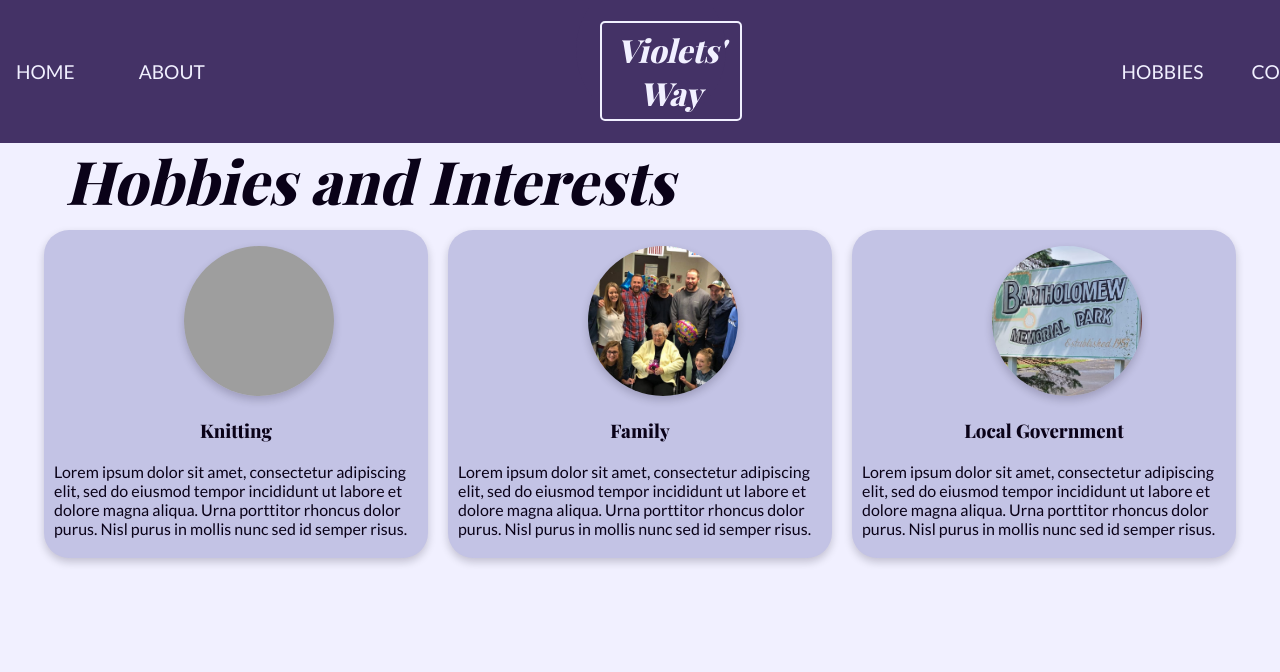
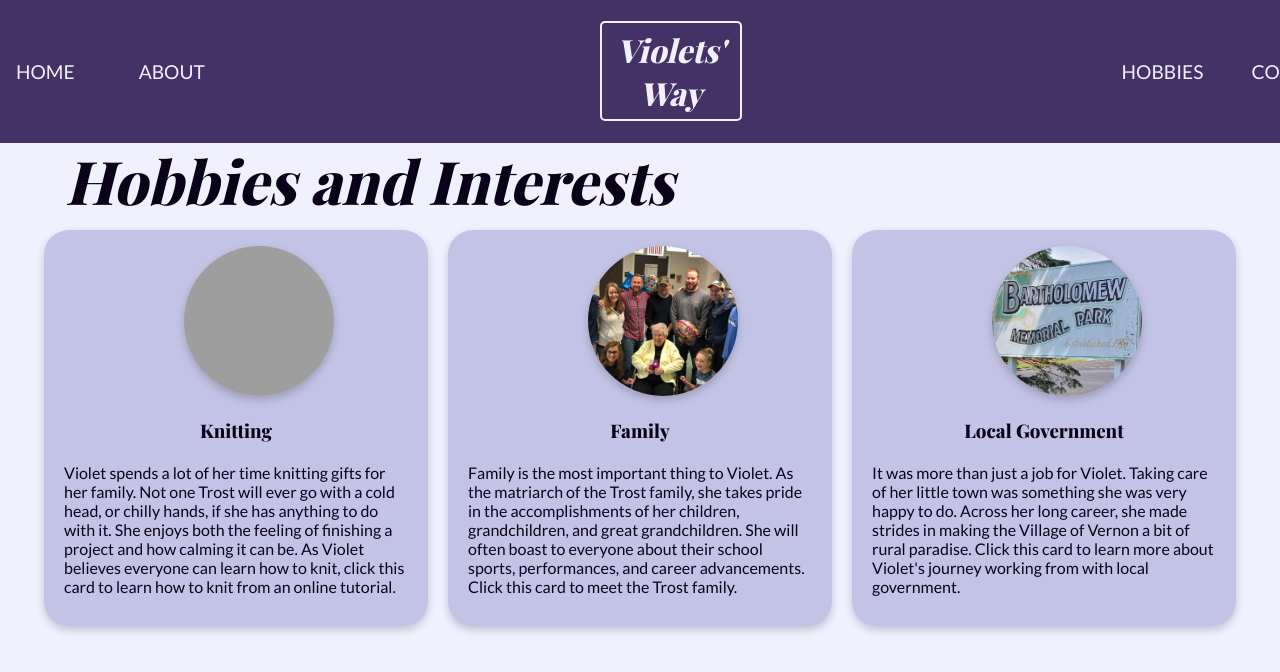
Before and after one commit to trosdj/bioSite, a plain HTML site: page pages/hobbies.html in a window 1280 px wide. Drawn offline with nearby package versions, Linux system fonts and the light colour scheme; grey boxes are pictures that could not be loaded; a web font is replaced by a local one.

Commit message:
replace placeholder text and update information

```diff
--- a/pages/hobbies.html
+++ b/pages/hobbies.html
@@ -31,10 +31,11 @@
                 <figure><img src="../images/knitting.jpg"></figure>
                 <h3>Knitting</h3>
                 <p>
-                    Lorem ipsum dolor sit amet, consectetur adipiscing elit,
-                    sed do eiusmod tempor incididunt ut labore et dolore
-                    magna aliqua. Urna porttitor rhoncus dolor purus. Nisl
-                    purus in mollis nunc sed id semper risus.
+                    Violet spends a lot of her time knitting gifts for her family. Not one
+                    Trost will ever go with a cold head, or chilly hands, if she has anything
+                    to do with it. She enjoys both the feeling of finishing a project and how
+                    calming it can be. As Violet believes everyone can learn how to knit,
+                    click this card to learn how to knit from an online tutorial.
                 </p>
             </div>
             <div class="card">
@@ -42,10 +43,10 @@
                 <figure><img src="../images/family-card.jpg"></figure>
                 <h3>Family</h3>
                 <p>
-                    Lorem ipsum dolor sit amet, consectetur adipiscing elit,
-                    sed do eiusmod tempor incididunt ut labore et dolore
-                    magna aliqua. Urna porttitor rhoncus dolor purus. Nisl
-                    purus in mollis nunc sed id semper risus.
+                    Family is the most important thing to Violet. As the matriarch of the Trost
+                    family, she takes pride in the accomplishments of her children, grandchildren, and great grandchildren.
+                    She will often boast to everyone about their school sports, performances, and career advancements.
+                    Click this card to meet the Trost family.
                 </p>
                 </a>
             </div>
@@ -54,10 +55,10 @@
                 <figure><img src="../images/park-sign-card.jpg"></figure>
                 <h3>Local Government</h3>
                 <p>
-                    Lorem ipsum dolor sit amet, consectetur adipiscing elit,
-                    sed do eiusmod tempor incididunt ut labore et dolore
-                    magna aliqua. Urna porttitor rhoncus dolor purus. Nisl
-                    purus in mollis nunc sed id semper risus.
+                    It was more than just a job for Violet. Taking care of her little town was
+                    something she was very happy to do. Across her long career, she made strides
+                    in making the Village of Vernon a bit of rural paradise. Click this card to
+                    learn more about Violet's journey working from with local government.
                 </p>
                 <div class="center">
                 </div>
--- a/stylesheet.css
+++ b/stylesheet.css
@@ -34,9 +34,6 @@ main {
     position: absolute;
     margin-top: 100px;
 }
-
-
-/* nav style */
 
 header {
     background: var(--dark2);
@@ -281,7 +278,7 @@ div.card img {
   }
 
   .card p {
-    margin: 10px;
+    margin: 20px;
   }
 
   .center {
```
Also changed, not shown: pages/hobbies/family.html (+5 -5 lines).
